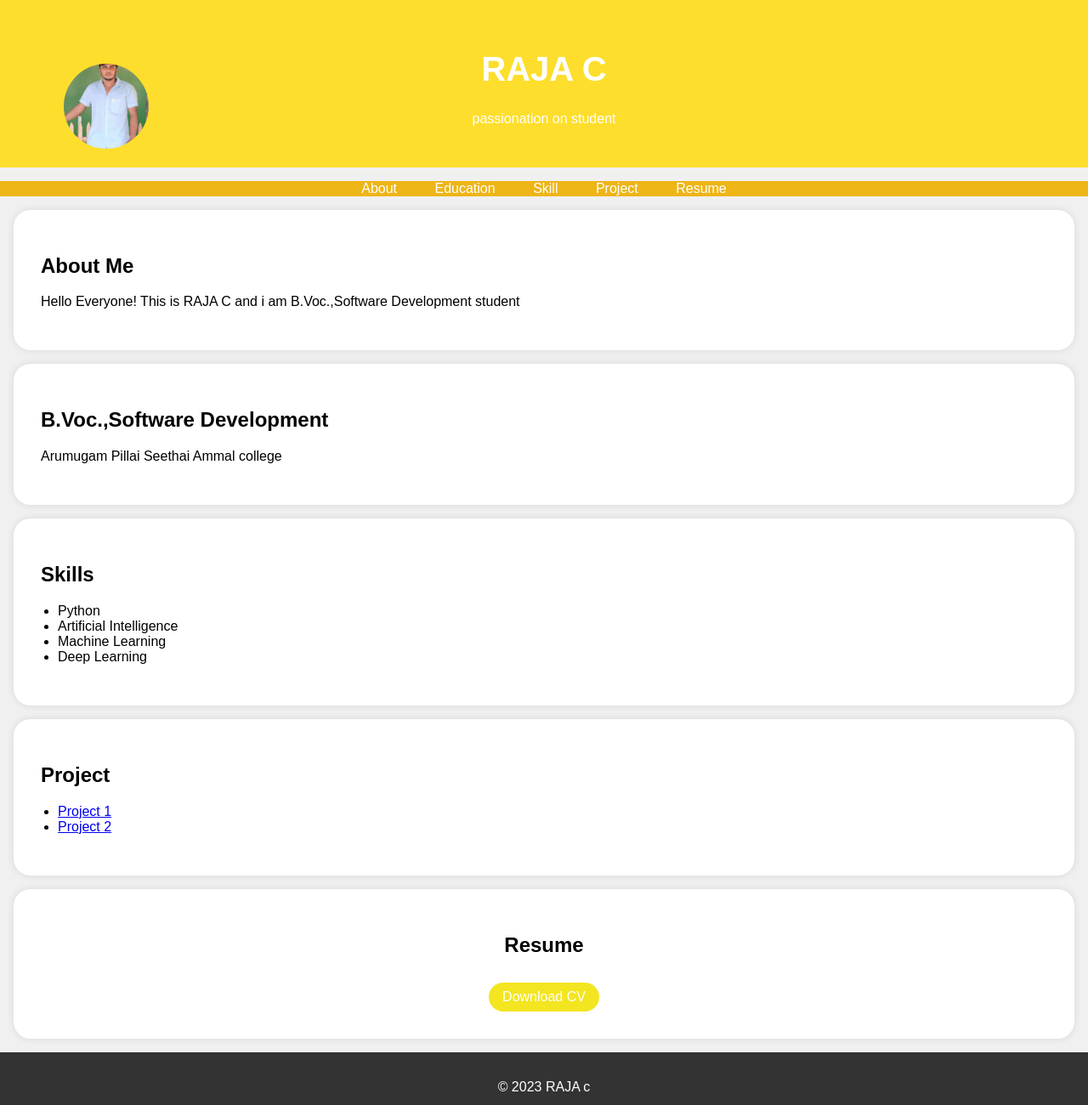
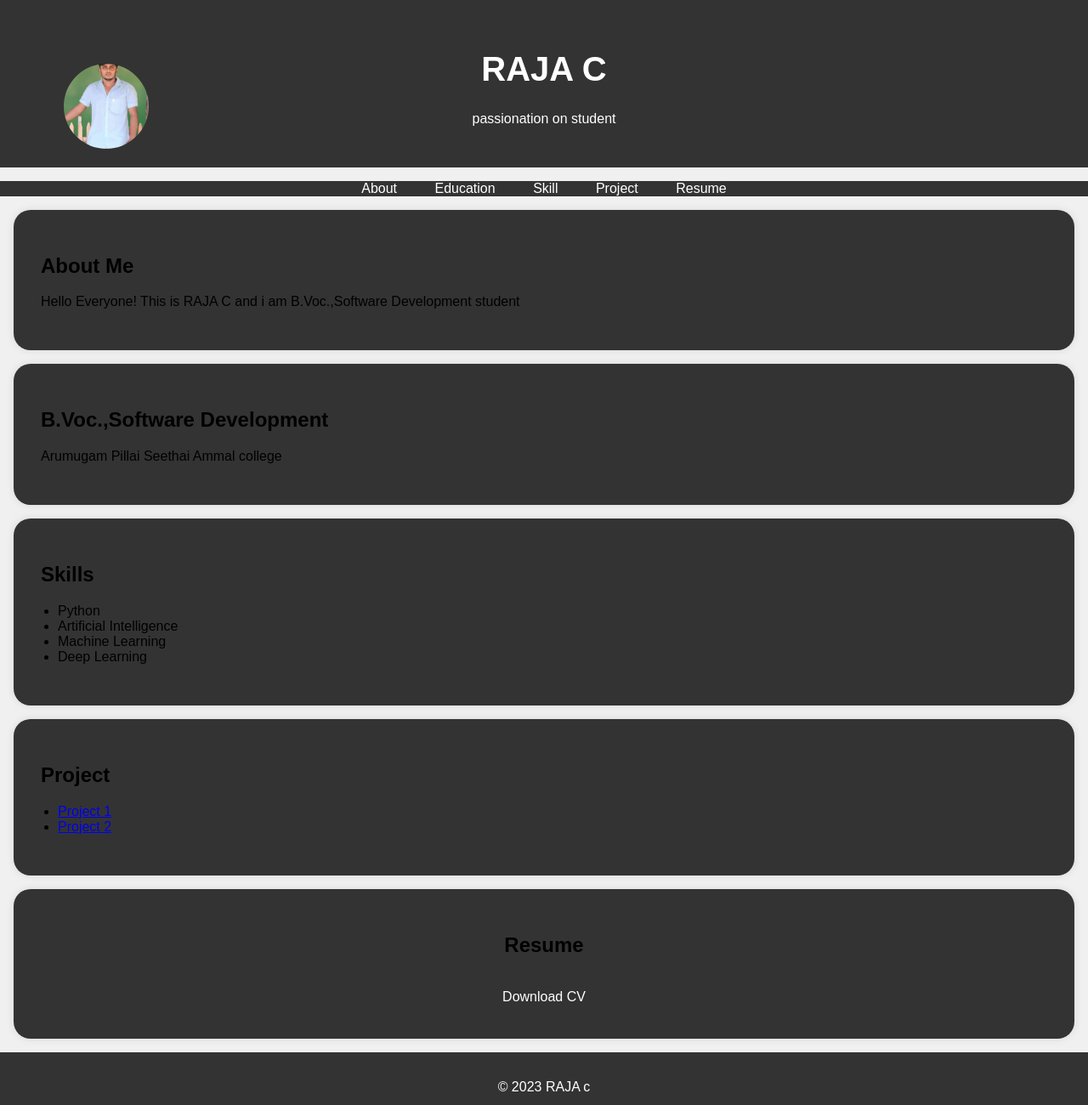
Before and after one commit to Rajachidambaram/Digital-portfolio, a plain HTML site: page index.html in a window 1280 px wide. Shown: the whole page at 85% size. Drawn offline with Linux system fonts and the light colour scheme.

Commit message:
Update index.html

```diff
--- a/index.html
+++ b/index.html
@@ -9,7 +9,7 @@
             background-color: #f0f0f0;
         }
         header {
-            background-color: #fdde2c;
+            background-color: #333;
             color: #fff;
             text-align: center;
             padding: 2rem 0;
@@ -34,7 +34,7 @@
 
         nav{
 
-            background-color: #eeb517;
+            background-color: #333;
             color: #fff;
             text-align: center;
 
@@ -56,14 +56,14 @@
         }
 
         .section-content{
-            background-color: #fff;
+            background-color: #333;
             padding: 2rem;
             margin: 1rem;
             border-radius: 20px;
             box-shadow: 0 0 10px rgba(0,0,0,0.1);
         }
         .download-button{
-            background-color: #f3e520;
+            background-color: #333;
             color: #fff;
             padding: 0.5rem 1rem;
             text-decoration: none;
```
